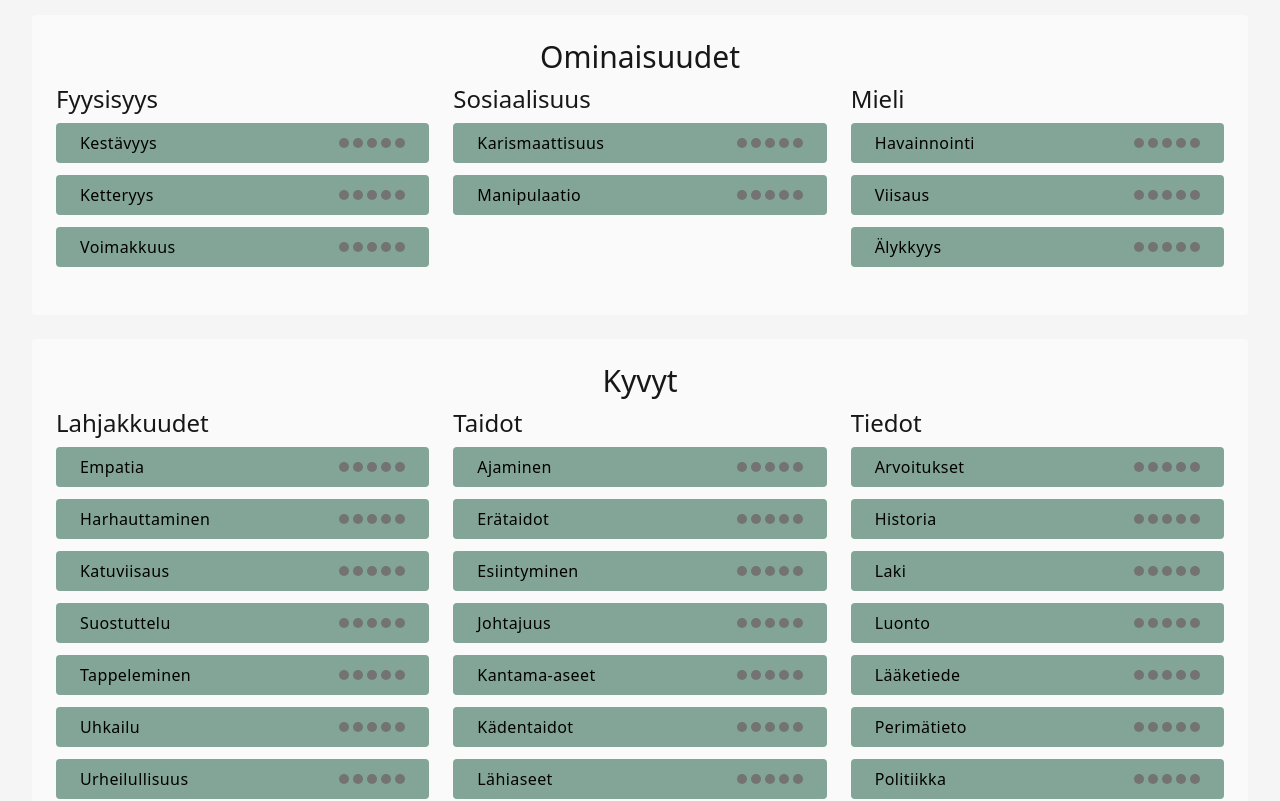
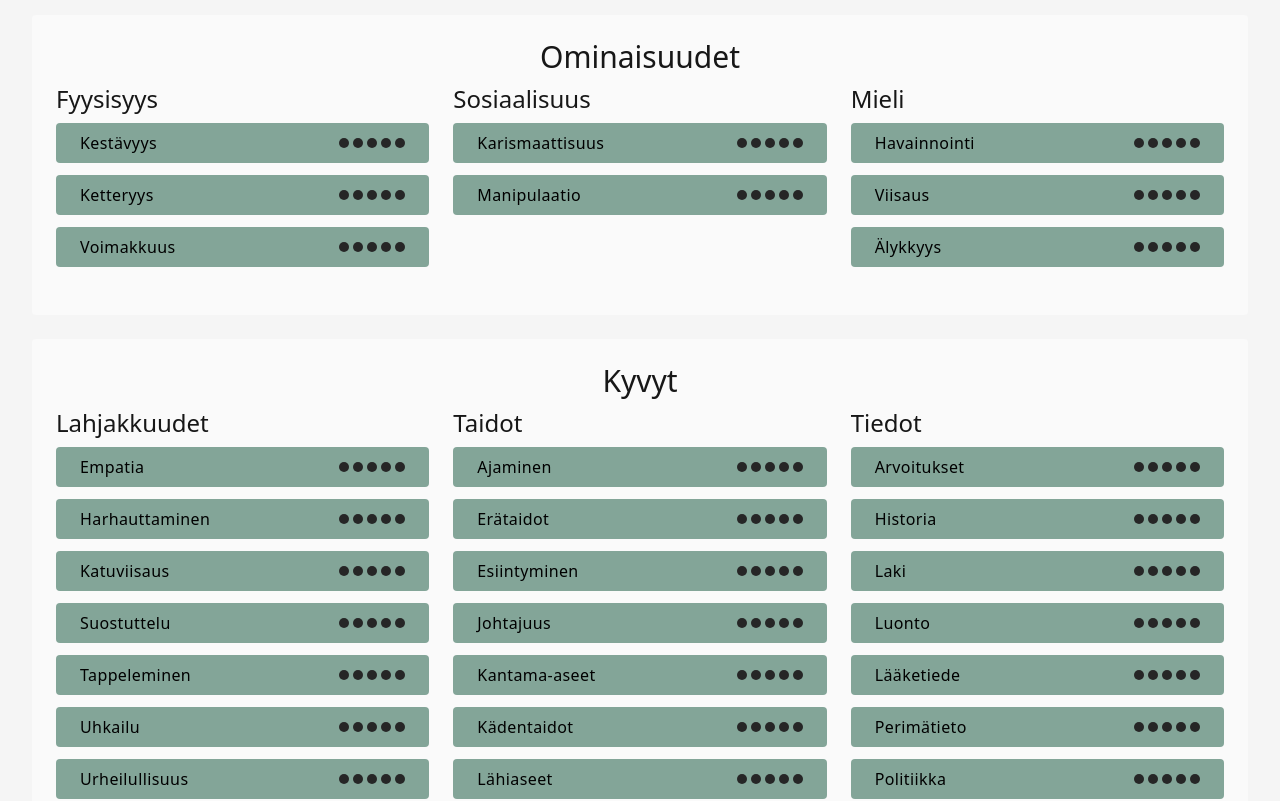
Before and after one commit to Kehet/transsit-roll-command-generator-tool, a Vue app: page / in a window 1280 px wide. Shown: the part 620-1421 px from the top of the page. Built offline with nearby package versions, Linux system fonts and the light colour scheme.

Commit message:
Adjust progress dot colors for improved dark mode contrast

```diff
--- a/src/views/HomeView.vue
+++ b/src/views/HomeView.vue
@@ -149,7 +149,7 @@
                   v-for="n in 5"
                   :key="n"
                   class="inline-block w-2.5 h-2.5 rounded-full"
-                  :class="n <= settingsStore.settings[feature.name] ? 'bg-[var(--color11)]' : 'bg-gray-500'"
+                  :class="n <= settingsStore.settings[feature.name] ? 'bg-[var(--color11)]' : 'bg-gray-800'"
                 />
               </span>
             </span>
@@ -182,7 +182,7 @@
                   v-for="n in 5"
                   :key="n"
                   class="inline-block w-2.5 h-2.5 rounded-full"
-                  :class="n <= settingsStore.settings[feature.name] ? 'bg-[var(--color11)]' : 'bg-gray-500'"
+                  :class="n <= settingsStore.settings[feature.name] ? 'bg-[var(--color11)]' : 'bg-gray-800'"
                 />
               </span>
             </span>
```
